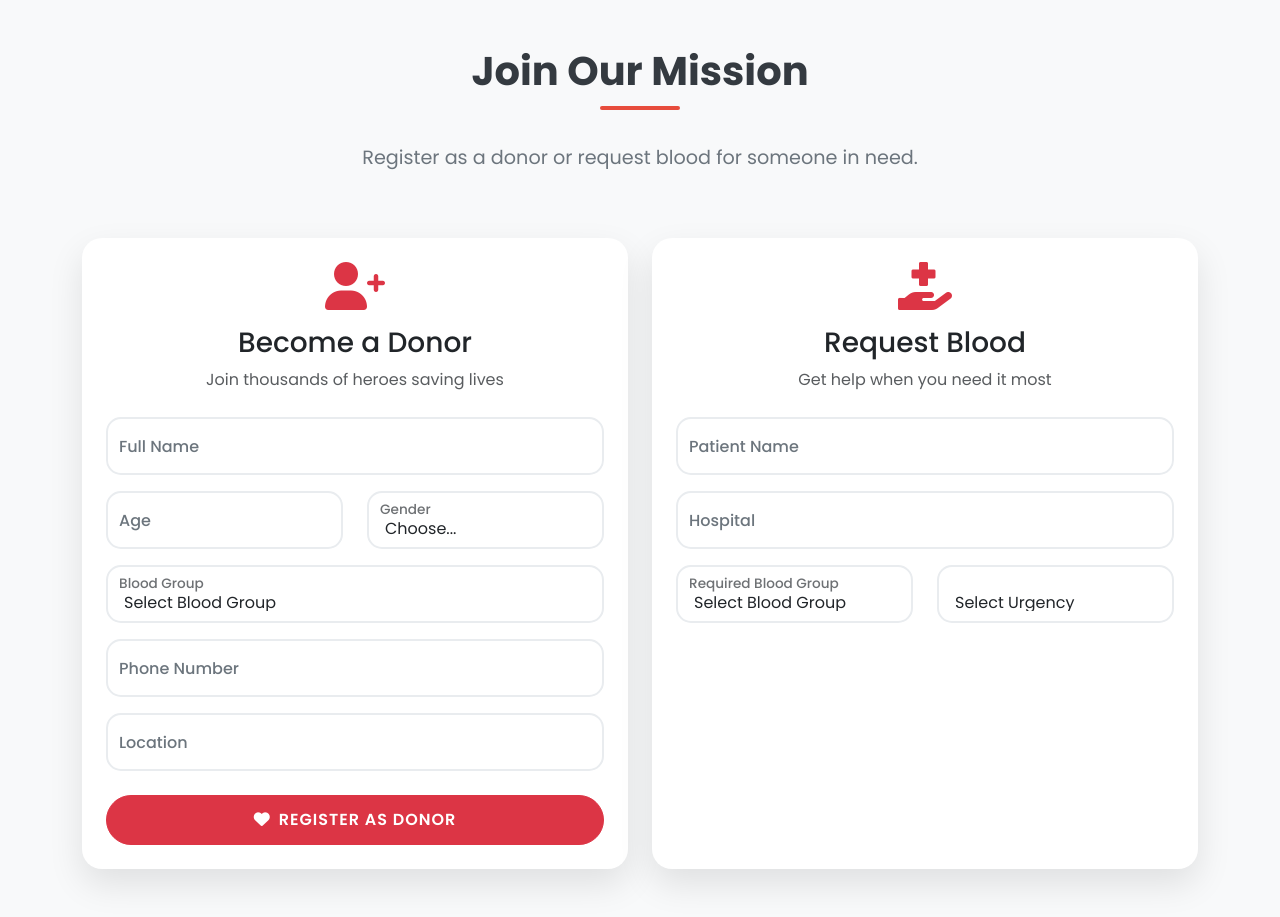
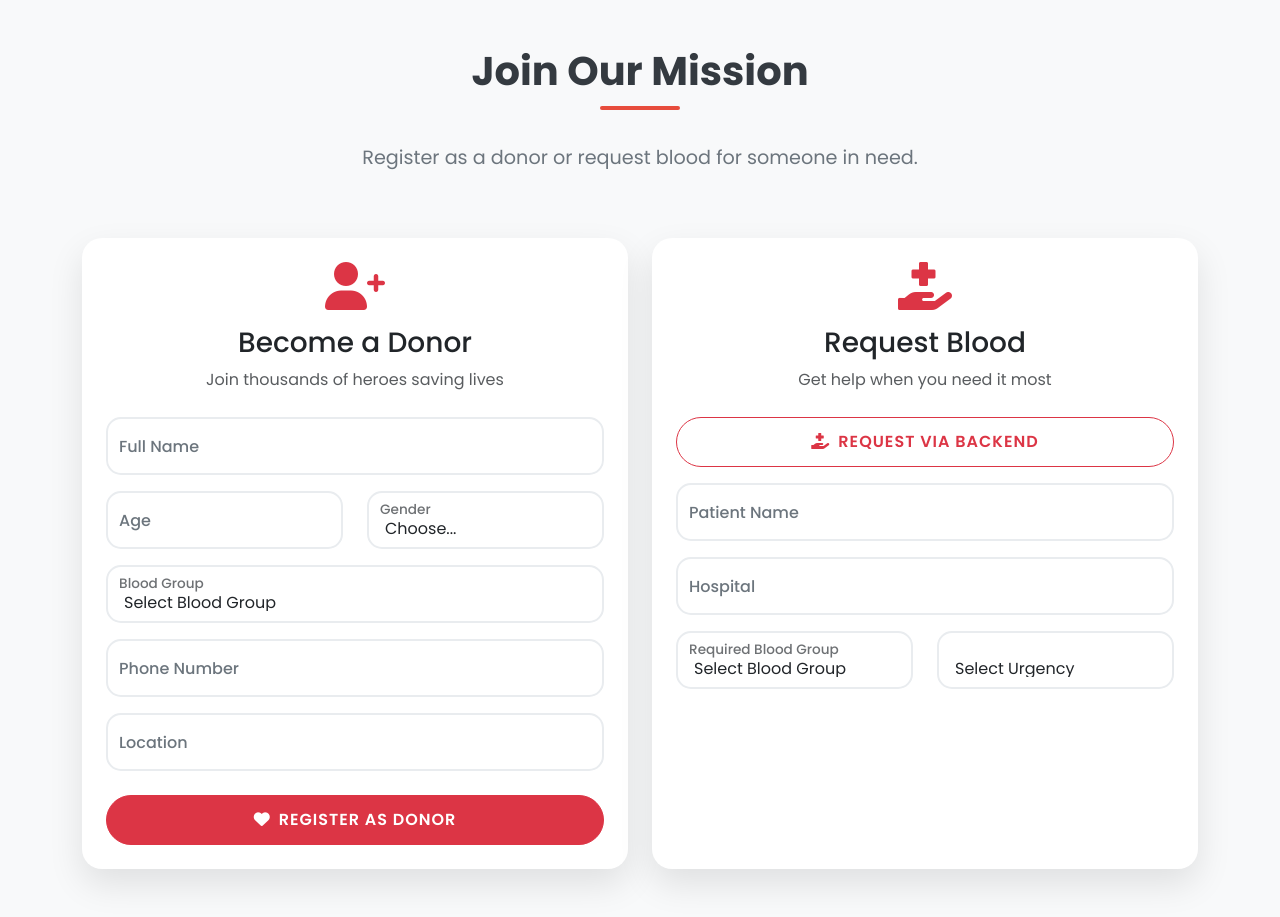
Before and after one commit to yashika0128/Life_Saver, a Django app: page / in a window 1280 px wide. Shown: the part 3089-4006 px from the top of the page. Run offline with Django 5.2, Linux system fonts and the light colour scheme; some libraries are stand-ins or nearby versions.

Commit message:
Update index.html

```diff
--- a/templates/lifesaver_app/index.html
+++ b/templates/lifesaver_app/index.html
@@ -621,10 +621,10 @@
               <a class="nav-link" href="#statistics">Statistics</a>
             </li>
             <li class="nav-item">
-              <a class="nav-link" href="#donate">Donate</a>
+              <a class="nav-link" href="{% url 'donor_create' %}">Donate</a>
             </li>
             <li class="nav-item">
-              <a class="nav-link" href="#request">Request</a>
+              <a class="nav-link" href="{% url 'receiver_create' %}">Request</a>
             </li>
             <li class="nav-item">
               <a class="nav-link" href="#contact">Contact</a>
@@ -925,6 +925,10 @@
                   <h3 class="card-title">Request Blood</h3>
                   <p class="text-muted">Get help when you need it most</p>
                 </div>
+                <a href="{% url 'receiver_create' %}" class="btn btn-outline-danger btn-custom w-100 mb-3">
+    <i class="fas fa-hand-holding-medical me-2"></i>Request via Backend
+</a>
+
                 <form>
                   <div class="form-floating mb-3">
                     <input
```
